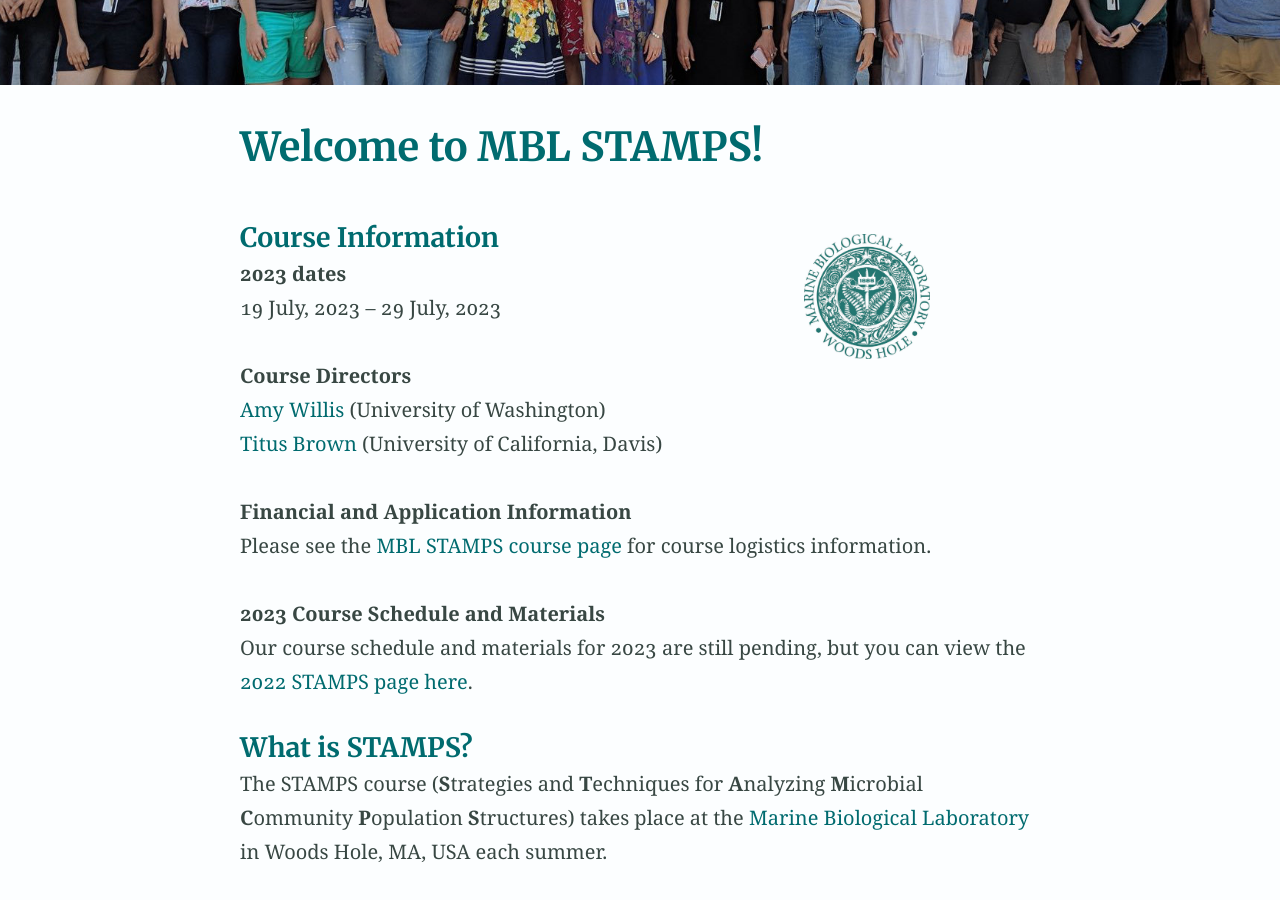
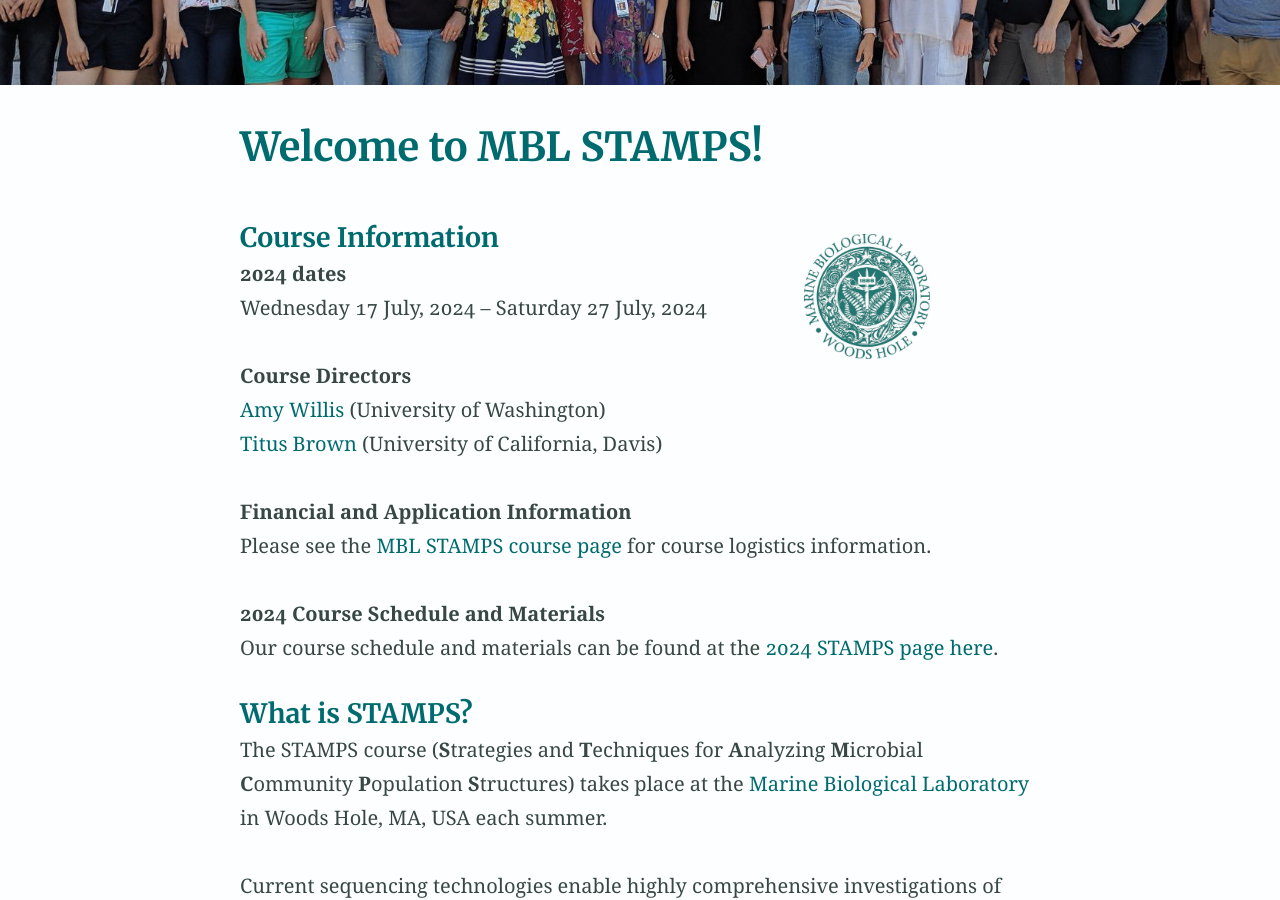
Before and after one commit to mblstamps/mblstamps.github.io, a Jekyll site: the page built from index.md, in a window 1280 px wide and 900 px high, scrolled down 327 px. Built offline with Jekyll 4.4.1, drawn with Linux system fonts in a browser that asks for light colours; our own code applies the rules of GitHub Pages for plain Markdown files; some of the changed text lies outside the part shown.

Commit message:
2024 edits

```diff
--- a/index.md
+++ b/index.md
@@ -7,18 +7,18 @@ excerpt: "Home page for the MBL STAMPS course."
 <a href="https://www.mbl.edu/"><img src="/images/MBL-logo.jpg" style="float: right; height: 150px; padding-right: 90px; padding-top: 25px; margin: 20px"></a>
 
 #### Course Information
-**2023 dates**
-19 July, 2023 – 29 July, 2023
+**2024 dates**
+Wednesday 17 July, 2024 – Saturday 27 July, 2024
 
 **Course Directors**
-[Amy Willis](http://statisticaldiversitylab.com/) (University of Washington)
+[Amy Willis](https://statdivlab.github.io/) (University of Washington)
 [Titus Brown](https://www.vetmed.ucdavis.edu/faculty/c-titus-brown) (University of California, Davis)
 
 **Financial and Application Information**
 Please see the [MBL STAMPS course page](https://www.mbl.edu/education/courses/stamps/) for course logistics information.
 
-**2023 Course Schedule and Materials**
-Our course schedule and materials for 2023 are still pending, but you can view the [2022 STAMPS page here](https://github.com/mblstamps/stamps2022/wiki).
+**2024 Course Schedule and Materials**
+Our course schedule and materials can be found at the [2024 STAMPS page here](https://github.com/mblstamps/stamps2024/wiki).
 
 
 #### What is STAMPS?
@@ -26,24 +26,25 @@ The STAMPS course (**S**trategies and **T**echniques for **A**nalyzing **M**icro
 
 Current sequencing technologies enable highly comprehensive investigations of microbial communities. But the size of these datasets poses enormous computational challenges, and our ability to generate them has largely been outpacing our collective ability to manipulate and utilize them. The STAMPS course promotes dialogue and the exchange of ideas between experts in environmental and microbiome analysis and offers interdisciplinary bioinformatics and statistical training to practitioners of molecular microbial ecology and genomics.
 
-The course is designed for established investigators, postdoctoral fellows, and advanced graduate students from diverse biological fields. Topics to be covered include but are not limited to: acquisition and organization of next-generation sequence data; principles of quality control and data management; processing and analyzing marker-gene/amplicon data (such as 16S sequencing); assembly and annotation of shotgun metagenomic data; statistical models for estimating microbial diversity; and microbial community comparison methodology. The course additionally covers the basics for working in the Unix command-line and R statistical environments, but some prior experience with these is strongly recommended. Guided by developers of tools such as BreakAway, DivNet, GToTree, PhyloSeq, SourMash, and QIIME2, participants of the STAMPS course will have the opportunity to try various analysis techniques and discuss their own data and analyses with faculty.
+The course is designed for established investigators, postdoctoral fellows, and advanced graduate students from diverse biological fields. Topics to be covered include but are not limited to: acquisition and organization of next-generation sequence data; principles of quality control and data management; processing and analyzing marker-gene/amplicon data (such as 16S sequencing); assembly and annotation of shotgun metagenomic data; statistical models for estimating microbial diversity; and microbial community comparison methodology. The course additionally covers the basics for working in the Unix command-line and R statistical environments, but some prior experience with these is strongly recommended. Guided by developers of tools such as breakaway, DADA2, decontam, GToTree, MetaPhlAn, Parsnp, radEmu, and SourMash, participants of the STAMPS course will have the opportunity to try various analysis techniques and discuss their own data and analyses with faculty.
 
 ---
 
-#### 2022 Course Faculty
-[Mihai Pop](http://mpop.umiacs.io/), University of Maryland
-Tracy Teal, RStudio
+#### 2024 Course Faculty
+
 [Titus Brown](https://www.vetmed.ucdavis.edu/faculty/c-titus-brown), University of California, Davis
 [Ben Callahan](https://callahanlab.cvm.ncsu.edu/), North Carolina State University
 [Curtis Huttenhower](https://huttenhower.sph.harvard.edu/), Harvard University
 [Mike Lee](https://astrobiomike.github.io/research/), NASA Ames Research Center
 [Todd Treangen](https://csweb.rice.edu/todd-treangen), University of Maryland
-[Amy Willis](http://statisticaldiversitylab.com/), University of Washington
+[Amy Willis](https://statdivlab.github.io), University of Washington
 
-#### 2022 Course TAs
+#### 2024 Course TAs
 
-[David Clausen](https://github.com/ailurophilia)
+[Shirley Mathur](https://www.linkedin.com/in/shirley-mathur-a1870a183/)
+[Bry Moore](https://www.linkedin.com/in/bryshal-moore-b3712a20b/)
 [Mike Nute](https://github.com/MGNute)
-[Tessa Pierce Ward](https://github.com/bluegenes)
-[Taylor Reiter](https://taylorreiter.github.io/aboutme/)
-[Sara Teichman](https://github.com/svteichman)
+[Jorden Rabasco](https://www.linkedin.com/in/jorden-rabasco-4a82bbab/)
+[Sarah Teichman](https://github.com/svteichman)
+[Maria Valdez](https://www.biostat.washington.edu/people/maria-valdez-cabrera)
+[Gina Vasquez](https://www.linkedin.com/in/gina-vazquez/)
```
Also changed, not shown: 404.md (+1 -1 lines).
